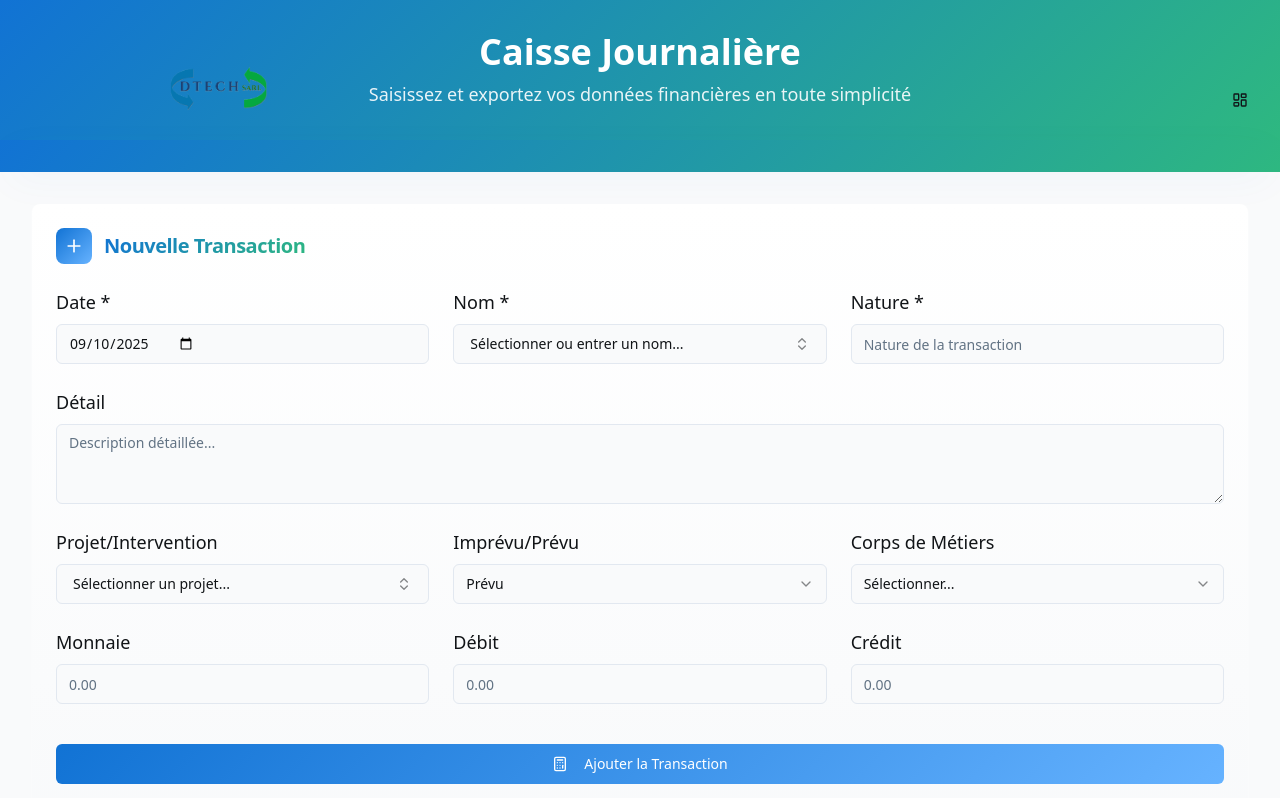
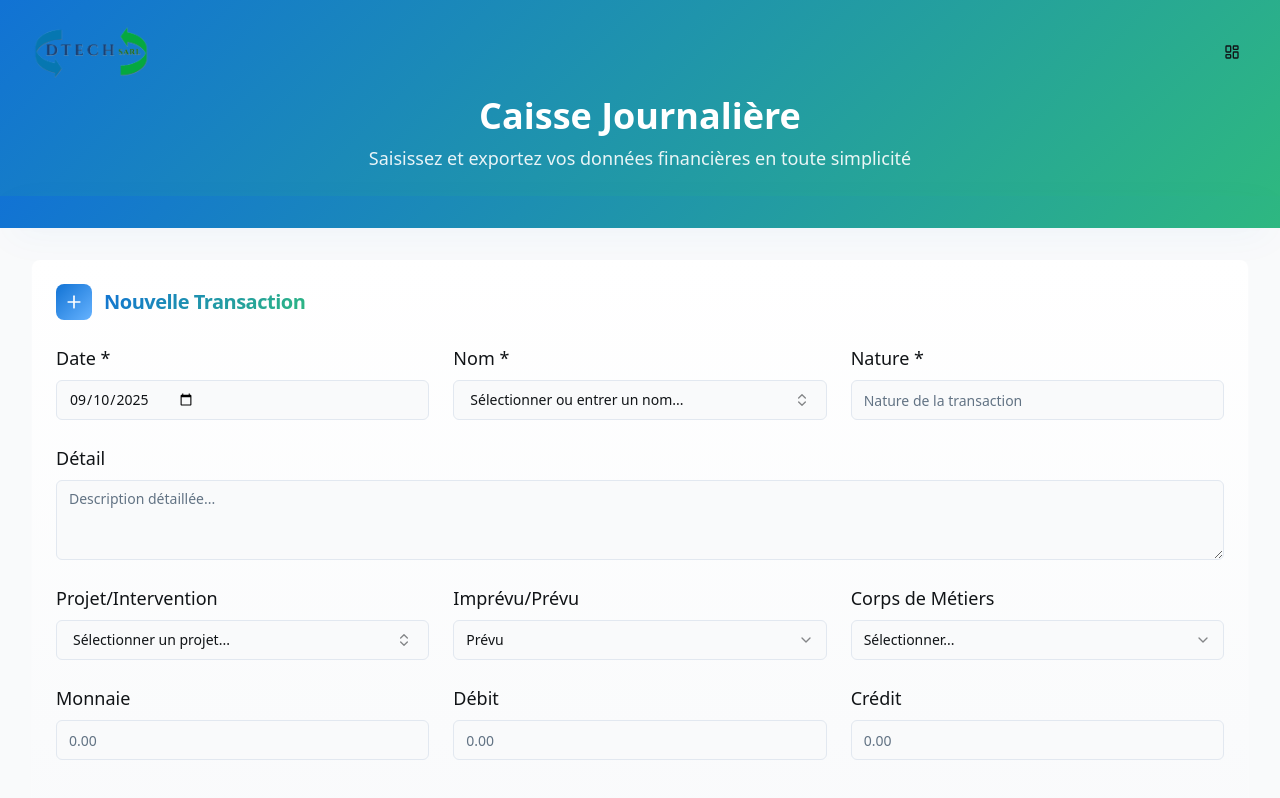
Before and after one commit to ANGE22593/Dtech-gesiton, a React (Vite) app: page / in a window 1280 px wide. Shown: the top 798 px of the page. Built offline with nearby package versions, Linux system fonts and the light colour scheme.

Commit message:
Mise à jour Index.tsx et calendar.tsx

```diff
--- a/src/components/ui/calendar.tsx
+++ b/src/components/ui/calendar.tsx
@@ -1,7 +1,6 @@
 import * as React from "react";
 import { ChevronLeft, ChevronRight } from "lucide-react";
 import { DayPicker } from "react-day-picker";
-
 import { cn } from "@/lib/utils";
 import { buttonVariants } from "@/components/ui/button";
 
--- a/src/pages/Index.tsx
+++ b/src/pages/Index.tsx
@@ -1,8 +1,8 @@
-import { useState } from 'react';
-import { Transaction } from '@/types/transaction';
-import { TransactionForm } from '@/components/TransactionForm';
-import { TransactionTable } from '@/components/TransactionTable';
-import HeaderTransactions from '@/components/HeaderTransactions'; // ← Import du composant
+import { useState } from "react";
+import { Transaction } from "@/types/transaction";
+import { TransactionForm } from "@/components/TransactionForm";
+import { TransactionTable } from "@/components/TransactionTable";
+import HeaderTransactions from "@/components/HeaderTransactions";
 import { Button } from "@/components/ui/button";
 import { LayoutDashboard } from "lucide-react";
 import { useNavigate } from "react-router-dom";
@@ -12,51 +12,54 @@ const Index = () => {
   const navigate = useNavigate();
 
   const handleAddTransaction = (transaction: Transaction) => {
-    setTransactions(prev => [transaction, ...prev]);
+    setTransactions((prev) => [transaction, ...prev]);
   };
 
   return (
     <div className="min-h-screen bg-background">
-      {/* Header existant */}
+      {/* Header principal */}
       <header className="bg-gradient-hero shadow-elegant">
-        <div className="max-w-7xl mx-auto px-4 sm:px-6 lg:px-8 py-8">
-          <div className="text-center">
-            <h1 className="text-4xl font-bold text-white mb-2">
-              Caisse Journalière
-            </h1>
-            <p className="text-lg text-white/90">
-              Saisissez et exportez vos données financières en toute simplicité
-            </p>
-
-            {/* LOGO */}
-
-            <div className="flex items-center space-x-2 -mt-4 ml-2 absolute top-20 left-40">
+        <div className="max-w-7xl mx-auto px-4 sm:px-6 lg:px-8 py-6">
+          {/* Ligne contenant logo + dashboard */}
+          <div className="flex items-center justify-between">
+            {/* Logo */}
+            <div className="flex items-center">
               <img
                 src="/lovable-uploads/Dtech.png"
                 alt="Logo Entreprise"
-                className="h-12 w-auto pb-1000"  // ← agrandi (avant h-12)
+                className="h-10 sm:h-12 md:h-14 w-auto"
               />
             </div>
 
-            {/* dashboard */}
-
-            <div className="absolute top-20 right-4 ">
+            {/* Dashboard bouton */}
+            <div>
               <Button
                 variant="ghost"
                 onClick={() => navigate("/dashboard")}
                 title="Aller au Dashboard"
+                className="p-2"
               >
-                <LayoutDashboard className="h-7 w-7" /> {/* ← icône un peu plus grande */}
+                <LayoutDashboard className="h-6 w-6 sm:h-7 sm:w-7" />
               </Button>
             </div>
+          </div>
+
+          {/* Titre */}
+          <div className="text-center mt-4">
+            <h1 className="text-3xl sm:text-4xl font-bold text-white mb-2">
+              Caisse Journalière
+            </h1>
+            <p className="text-base sm:text-lg text-white/90">
+              Saisissez et exportez vos données financières en toute simplicité
+            </p>
           </div>
         </div>
       </header>
 
-      {/* 🟢 Nouveau Header Transactions */}
+      {/* 🟢 Header Transactions */}
       <HeaderTransactions />
 
-      {/* Main Content */}
+      {/* Contenu principal */}
       <main className="max-w-7xl mx-auto px-4 sm:px-6 lg:px-8 py-8">
         <div className="space-y-8">
           <TransactionForm onAddTransaction={handleAddTransaction} />
```
